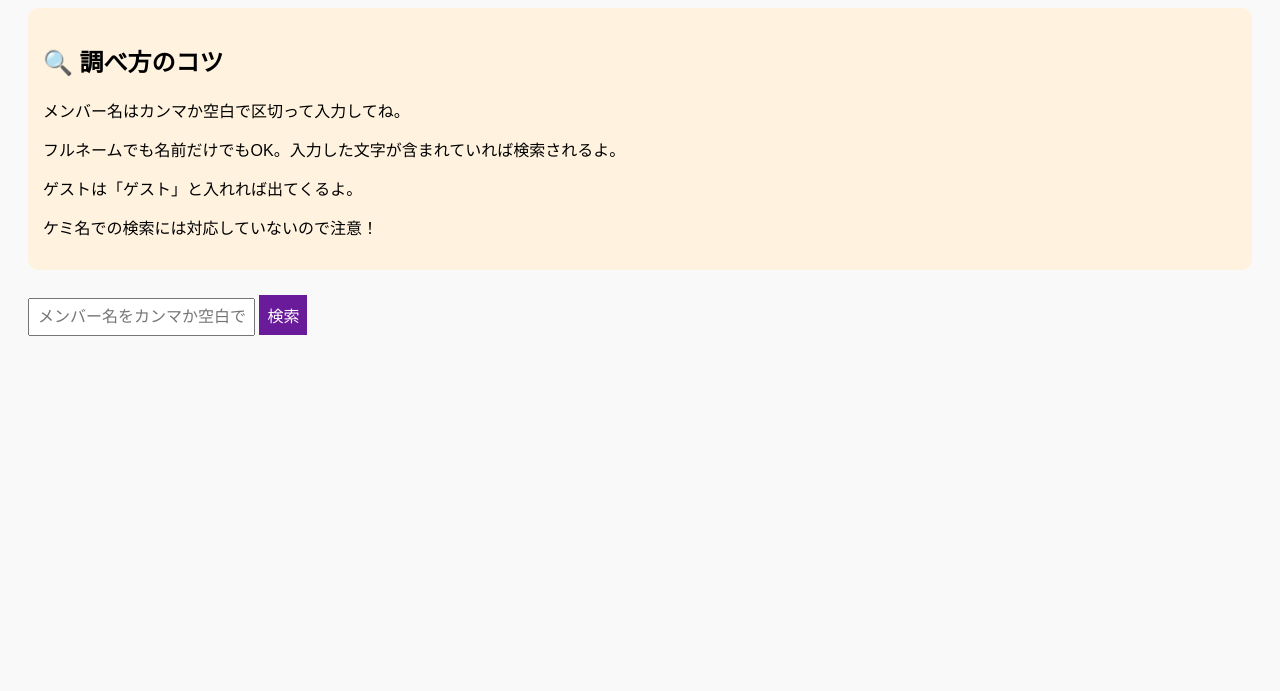
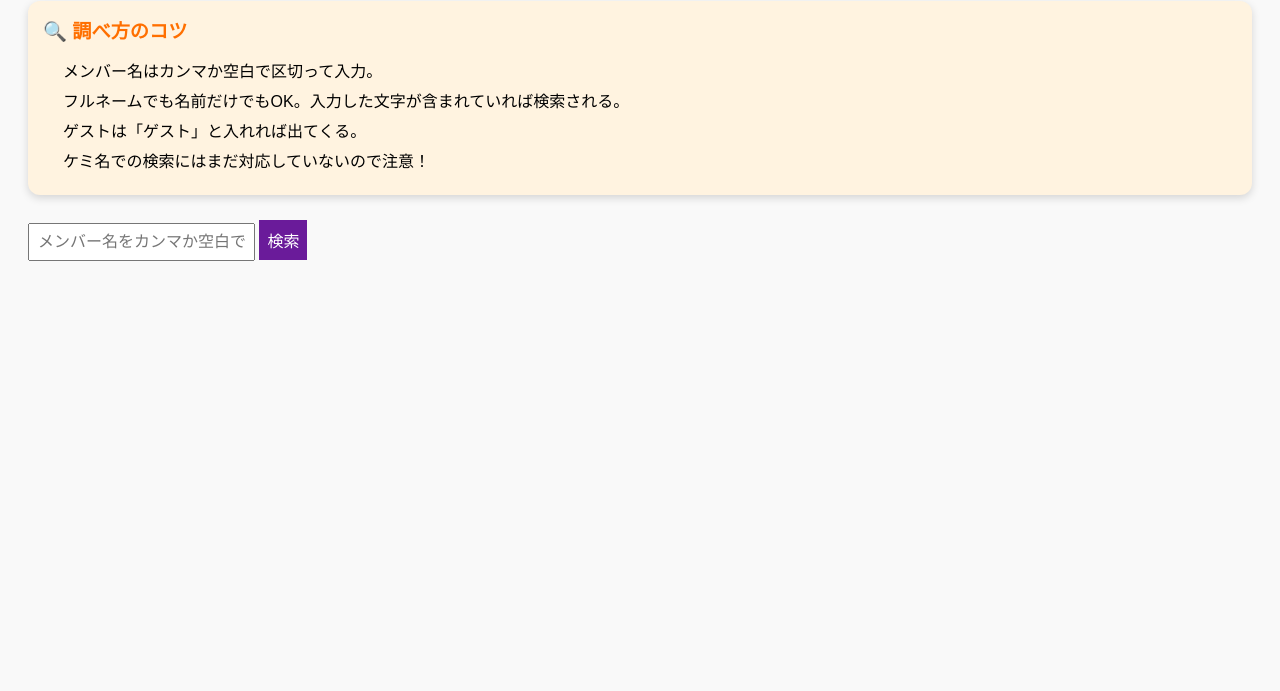
Before and after one commit to meiiuuu/From-INI, a plain HTML site: page index.html in a window 1280 px wide. Shown: the part 109-800 px from the top of the page. Drawn offline with Linux system fonts and the light colour scheme; no server answers.

Commit message:
Update index.html
ほぼ完成✨️

```diff
--- a/index.html
+++ b/index.html
@@ -2,7 +2,7 @@
 <html lang="ja">
 <head>
   <meta charset="UTF-8" />
-  <title>From INIラジオ複数メンバー検索</title>
+  <title>From INIラジオメンバー検索</title>
   <style>
     body {
       font-family: Arial, sans-serif;
@@ -11,6 +11,7 @@
     }
     h1 {
       color: #4a148c;
+      margin-bottom: 15px;
     }
     input, button {
       font-size: 1rem;
@@ -43,19 +44,41 @@
     .card p {
       margin: 5px 0;
     }
+    /* 説明欄 */
+    .info-card {
+      background: #fff3e0; /* 薄いオレンジ */
+      padding: 15px;
+      border-radius: 12px;
+      box-shadow: 0 3px 8px rgba(0,0,0,0.15);
+      margin-bottom: 20px;
+    }
+    .info-card h2 {
+      margin-top: 0;
+      color: #ff6f00; /* オレンジでアクセント */
+      font-size: 1.2rem;
+    }
+    .info-card ul {
+      padding-left: 20px;
+      margin: 0;
+    }
+    .info-card li {
+      margin-bottom: 6px;
+      line-height: 1.5;
+    }
   </style>
 </head>
 <body>
-  <h1>From INIラジオ複数メンバー検索</h1>
+  <h1>From INIラジオメンバー検索</h1>
 
-  <div style="background:#fff3e0; padding:15px; border-radius:10px; margin-bottom:20px;">
-  <h2>🔍 調べ方のコツ</h2>
-  <ul>
-    <li>メンバー名はカンマか空白で区切って入力してね。</li>
-    <li>フルネームでも名前だけでもOK。入力した文字が含まれていれば検索されるよ。</li>
-    <li>ゲストは「ゲスト」と入れれば出てくるよ。</li>
-    <li>ケミ名での検索には対応していないので注意！</li>
-  </ul>
+  <!-- 説明欄 -->
+  <div class="info-card">
+    <h2>🔍 調べ方のコツ</h2>
+    <ul>
+      <li>メンバー名はカンマか空白で区切って入力。</li>
+      <li>フルネームでも名前だけでもOK。入力した文字が含まれていれば検索される。</li>
+      <li>ゲストは「ゲスト」と入れれば出てくる。</li>
+      <li>ケミ名での検索にはまだ対応していないので注意！</li>
+    </ul>
   </div>
 
   <input type="text" id="searchInput" placeholder="メンバー名をカンマか空白で区切って入力" />
@@ -64,8 +87,8 @@
 
   <script>
     const csvUrls = [
-      'https://docs.google.com/spreadsheets/d/1DuVBQdcDBXMBGCn7J24QSPxBIhLNsUzbgEfAwmrxvZw/export?format=csv', // 1時台
-      'https://docs.google.com/spreadsheets/d/1qUwNyw1Adfy5tEVgSIzcCtMZHvNN0T8GhyXZx8VGIGE/export?format=csv'  // 2時台
+      'https://docs.google.com/spreadsheets/d/1DuVBQdcDBXMBGCn7J24QSPxBIhLNsUzbgEfAwmrxvZw/export?format=csv',
+      'https://docs.google.com/spreadsheets/d/1qUwNyw1Adfy5tEVgSIzcCtMZHvNN0T8GhyXZx8VGIGE/export?format=csv'
     ];
 
     async function fetchCSV(url) {
@@ -80,9 +103,7 @@
       const [header1, ...rows1] = dataArrays[0];
       const [header2, ...rows2] = dataArrays[1];
 
-      // もしヘッダー名が違う場所があれば、1時台のheaderを優先して統一
       const header = header1.map((h, i) => header2[i] || h);
-
       return { header, rows: rows1.concat(rows2) };
     }
 
@@ -114,7 +135,7 @@
       const resultsEl = document.getElementById('results');
       resultsEl.innerHTML = '';
       if(results.length === 0) {
-        resultsEl.textContent = '該当する回が見つからなかったよ😢';
+        resultsEl.textContent = '該当する回が見つかりません😢';
         return;
       }
       results.forEach(row => {
```
